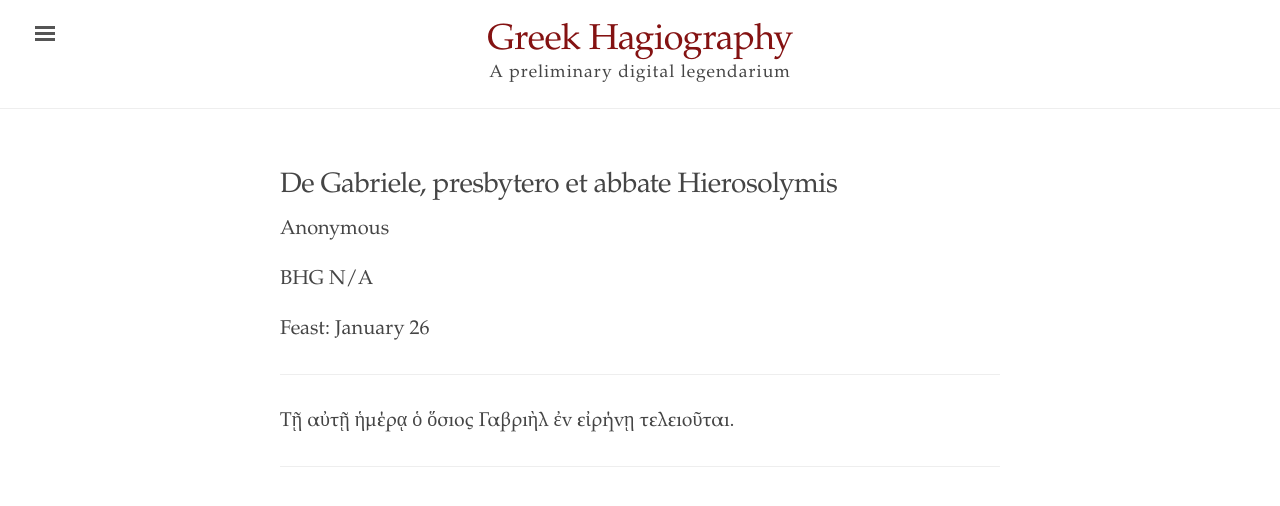
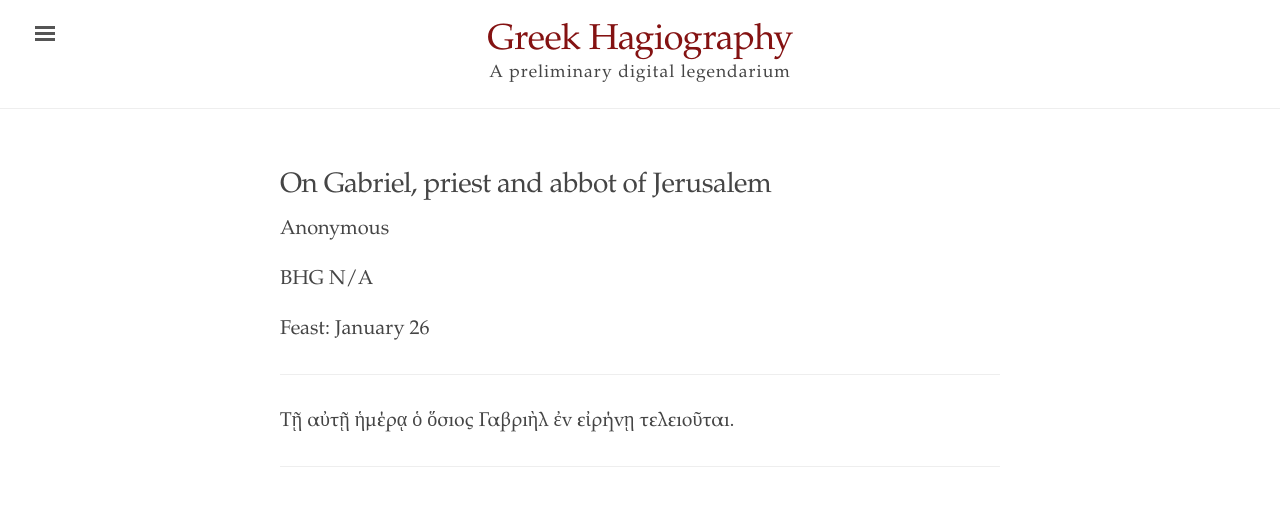
Before and after one commit to cjkoepke1/greek-hagiography, a Jekyll site: the page built from _texts/de-gabriele-presbytero.md, in a window 1280 px wide. Shown: the top 506 px of the page. Built offline with Jekyll 4.4.1, drawn with Linux system fonts in a browser that asks for light colours.

Commit message:
Title to English

```diff
--- a/_texts/de-gabriele-presbytero.md
+++ b/_texts/de-gabriele-presbytero.md
@@ -1,6 +1,6 @@
 ---
 layout: narrative
-title: De Gabriele, presbytero et abbate Hierosolymis
+title: On Gabriel, priest and abbot of Jerusalem
 bhg: N/A
 feast: January 26
 author: Anonymous
```
